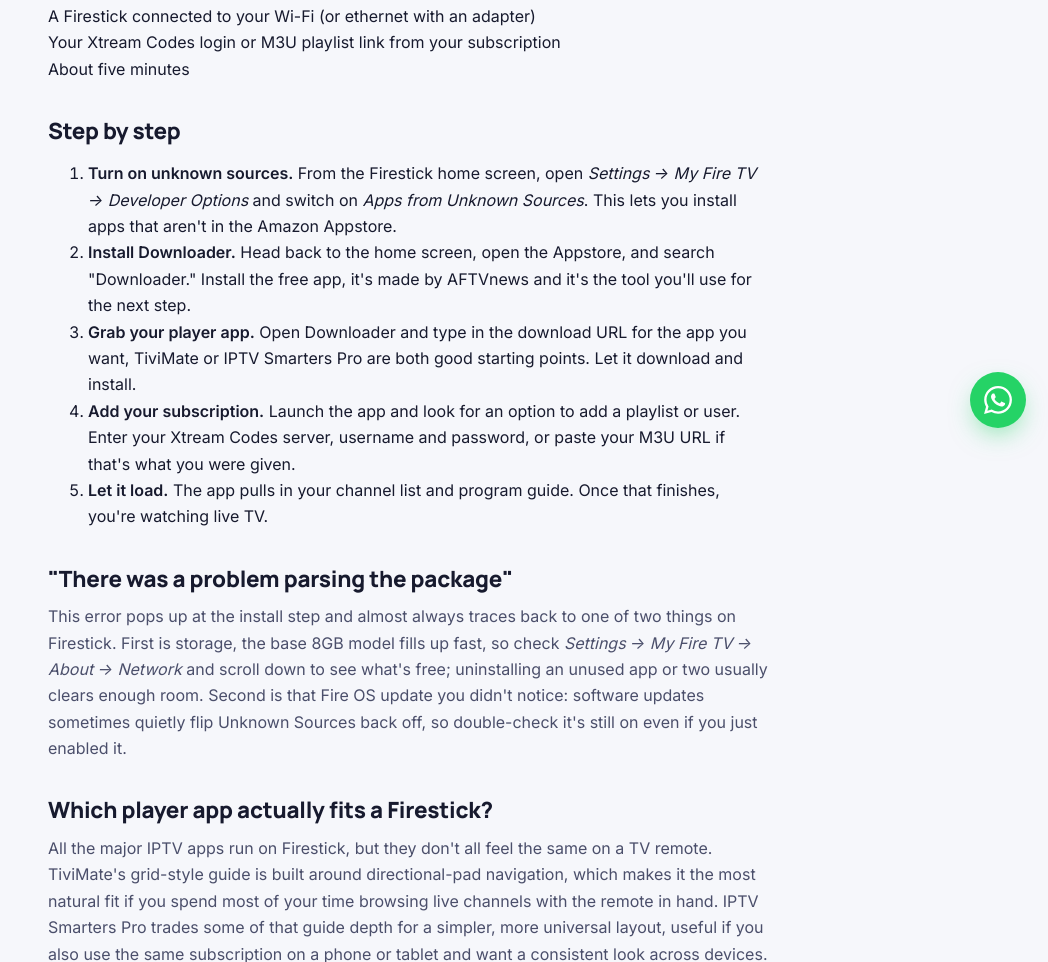
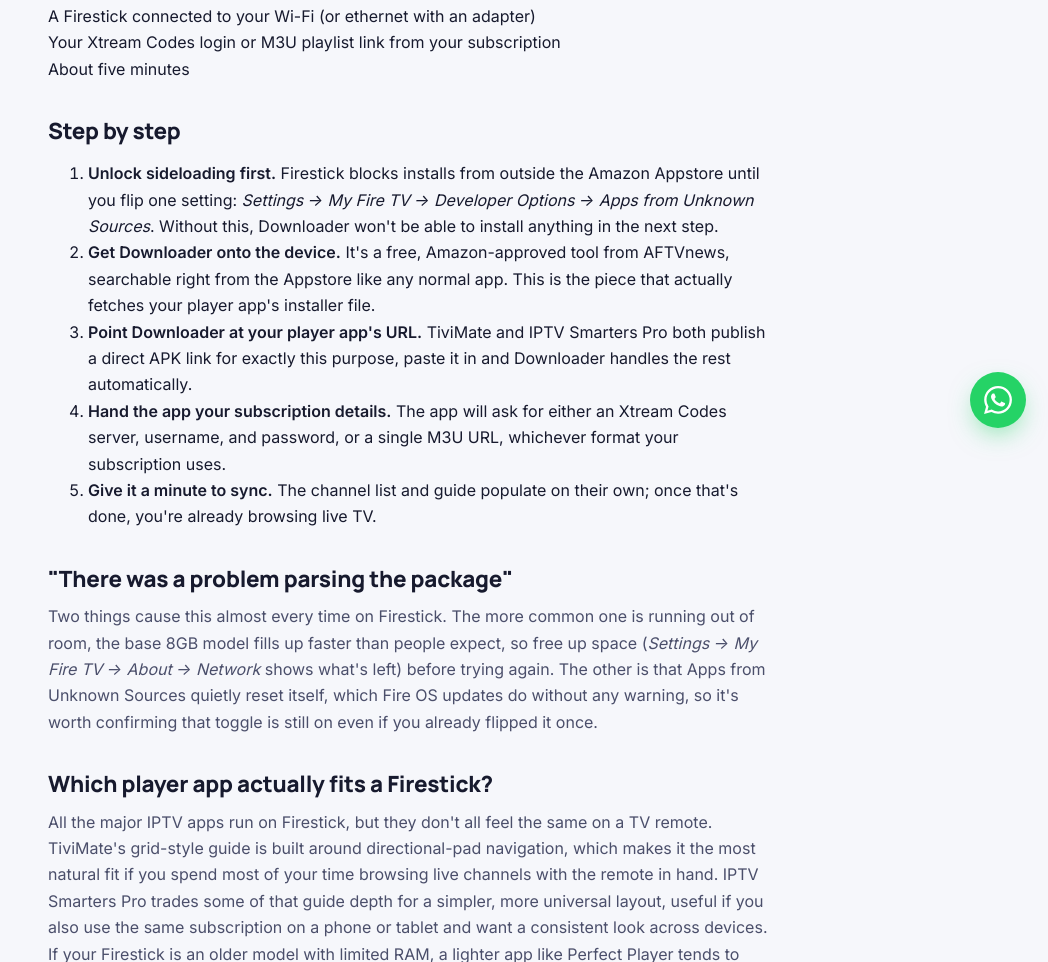
Before and after one commit to Citizen4004/trueiptvsubscription, a plain HTML site: page guides/how-to-install-iptv-on-firestick.html in a window 1280 px wide. Shown: the part 350-1312 px from the top of the page, without its empty margins (232-1280 px from the left). Drawn offline with Linux system fonts and the light colour scheme.

Commit message:
Rewrite two guide pages that were sentence-by-sentence spun from truwavetv.com
A sentence-similarity sweep (difflib ratio, not just exact phrase
matching) across all 37 filename-matched blog/guide pairs between the
two sites found most pairs genuinely independent, overlapping only on
unavoidable facts (real app UI button labels, literal menu paths,
shared nav/footer chrome, a short reused CTA sentence). Two pages
were a real exception: fix-iptv-buffering.html and
how-to-install-iptv-on-firestick.html had whole sections mirrored
sentence-for-sentence with light synonym swaps rather than genuine
independent writing, the "spun content" pattern. Rewrote the FAQ
answers and footer CTA on the buffering guide, and the step-by-step
install list and parsing-error section on the Firestick guide, kept
every real fact and step unchanged.

Co-Authored-By: Claude Sonnet 5 <noreply@anthropic.com>

```diff
--- a/guides/how-to-install-iptv-on-firestick.html
+++ b/guides/how-to-install-iptv-on-firestick.html
@@ -103,15 +103,15 @@
 
       <h2>Step by step</h2>
       <ol>
-        <li><strong>Turn on unknown sources.</strong> From the Firestick home screen, open <em>Settings → My Fire TV → Developer Options</em> and switch on <em>Apps from Unknown Sources</em>. This lets you install apps that aren't in the Amazon Appstore.</li>
-        <li><strong>Install Downloader.</strong> Head back to the home screen, open the Appstore, and search "Downloader." Install the free app, it's made by AFTVnews and it's the tool you'll use for the next step.</li>
-        <li><strong>Grab your player app.</strong> Open Downloader and type in the download URL for the app you want, TiviMate or IPTV Smarters Pro are both good starting points. Let it download and install.</li>
-        <li><strong>Add your subscription.</strong> Launch the app and look for an option to add a playlist or user. Enter your Xtream Codes server, username and password, or paste your M3U URL if that's what you were given.</li>
-        <li><strong>Let it load.</strong> The app pulls in your channel list and program guide. Once that finishes, you're watching live TV.</li>
+        <li><strong>Unlock sideloading first.</strong> Firestick blocks installs from outside the Amazon Appstore until you flip one setting: <em>Settings → My Fire TV → Developer Options → Apps from Unknown Sources</em>. Without this, Downloader won't be able to install anything in the next step.</li>
+        <li><strong>Get Downloader onto the device.</strong> It's a free, Amazon-approved tool from AFTVnews, searchable right from the Appstore like any normal app. This is the piece that actually fetches your player app's installer file.</li>
+        <li><strong>Point Downloader at your player app's URL.</strong> TiviMate and IPTV Smarters Pro both publish a direct APK link for exactly this purpose, paste it in and Downloader handles the rest automatically.</li>
+        <li><strong>Hand the app your subscription details.</strong> The app will ask for either an Xtream Codes server, username, and password, or a single M3U URL, whichever format your subscription uses.</li>
+        <li><strong>Give it a minute to sync.</strong> The channel list and guide populate on their own; once that's done, you're already browsing live TV.</li>
       </ol>
 
       <h2>"There was a problem parsing the package"</h2>
-      <p>This error pops up at the install step and almost always traces back to one of two things on Firestick. First is storage, the base 8GB model fills up fast, so check <em>Settings → My Fire TV → About → Network</em> and scroll down to see what's free; uninstalling an unused app or two usually clears enough room. Second is that Fire OS update you didn't notice: software updates sometimes quietly flip Unknown Sources back off, so double-check it's still on even if you just enabled it.</p>
+      <p>Two things cause this almost every time on Firestick. The more common one is running out of room, the base 8GB model fills up faster than people expect, so free up space (<em>Settings → My Fire TV → About → Network</em> shows what's left) before trying again. The other is that Apps from Unknown Sources quietly reset itself, which Fire OS updates do without any warning, so it's worth confirming that toggle is still on even if you already flipped it once.</p>
 
       <h2>Which player app actually fits a Firestick?</h2>
       <p>All the major IPTV apps run on Firestick, but they don't all feel the same on a TV remote. TiviMate's grid-style guide is built around directional-pad navigation, which makes it the most natural fit if you spend most of your time browsing live channels with the remote in hand. IPTV Smarters Pro trades some of that guide depth for a simpler, more universal layout, useful if you also use the same subscription on a phone or tablet and want a consistent look across devices. If your Firestick is an older model with limited RAM, a lighter app like Perfect Player tends to stay more responsive than the heavier, more feature-packed options.</p>
```
Also changed, not shown: guides/fix-iptv-buffering.html (+8 -8 lines).
